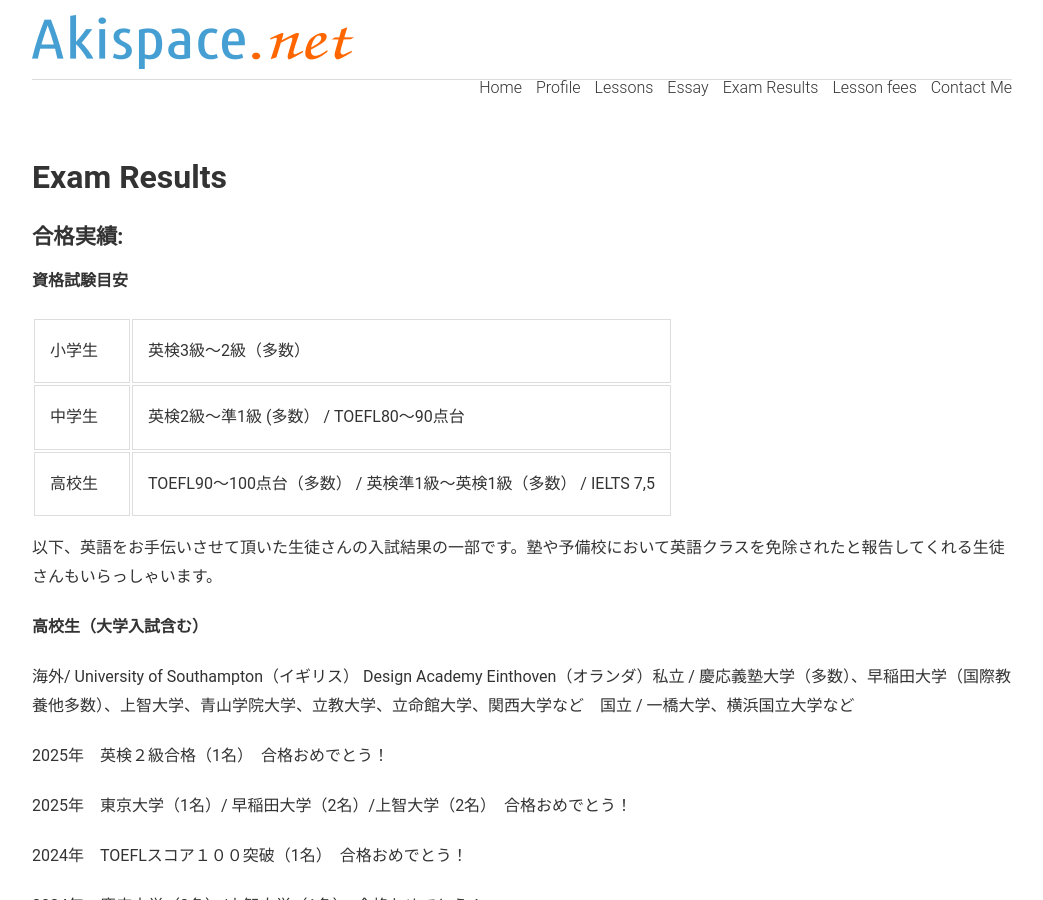
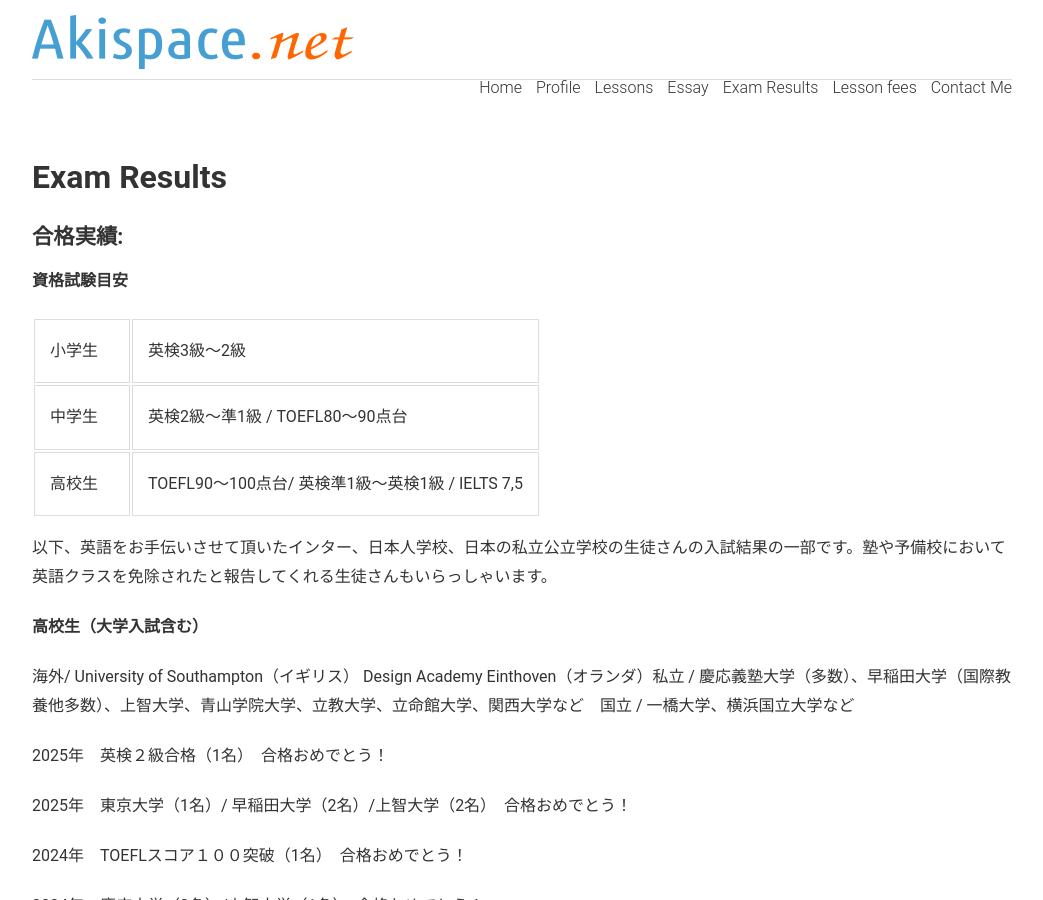
Before and after one commit to phocean/akispace, a Jekyll site: the page built from exam_results.md, in a window 1280 px wide and 900 px high. Shown: the whole window, without its empty margins (118-1161 px from the left). Built offline with Jekyll 4.4.1, drawn with Linux system fonts in a browser that asks for light colours.

Commit message:
Update exam_results.md

```diff
--- a/exam_results.md
+++ b/exam_results.md
@@ -12,11 +12,11 @@ description: オンライン英語家庭教師　小学生から大学生まで
 
 <strong>資格試験目安</strong>
 
-| 小学生　| 英検3級〜2級（多数） |
-| 中学生　| 英検2級〜準1級 (多数） / TOEFL80〜90点台 |
-| 高校生 | TOEFL90〜100点台（多数） / 英検準1級〜英検1級（多数） / IELTS 7,5 |
+| 小学生　| 英検3級〜2級 |
+| 中学生　| 英検2級〜準1級  / TOEFL80〜90点台 |
+| 高校生 | TOEFL90〜100点台/ 英検準1級〜英検1級 / IELTS 7,5 |
 
-以下、英語をお手伝いさせて頂いた生徒さんの入試結果の一部です。塾や予備校において英語クラスを免除されたと報告してくれる生徒さんもいらっしゃいます。
+以下、英語をお手伝いさせて頂いたインター、日本人学校、日本の私立公立学校の生徒さんの入試結果の一部です。塾や予備校において英語クラスを免除されたと報告してくれる生徒さんもいらっしゃいます。
 
 <strong>高校生（大学入試含む）</strong>
 
```
